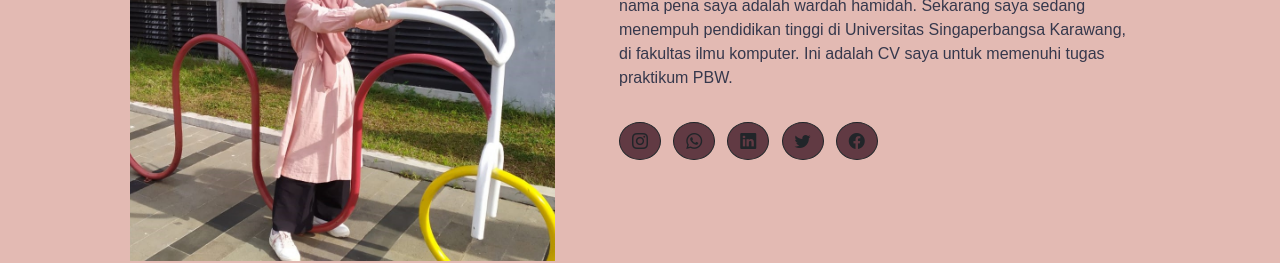
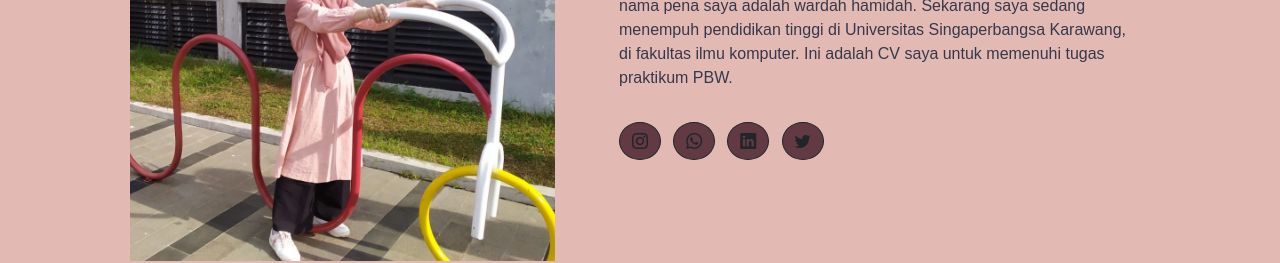
Before and after one commit to nisahhamidah/nisahhamidah.github.io, a plain HTML site: page index.html in a window 1280 px wide. Shown: the part 860-1123 px from the top of the page. Drawn offline with nearby package versions, Linux system fonts and the light colour scheme.

Commit message:
Update index.html

```diff
--- a/index.html
+++ b/index.html
@@ -77,9 +77,7 @@
                             <a href="#" class="btn btn-outline-dark rounded-circle me-2">
                                 <i class="bi bi-twitter"></i>
                             </a>
-                            <a href="#" class="btn btn-outline-dark rounded-circle">
-                                <i class="bi bi-facebook"></i>
-                            </a>
+
                     </div>
                 </div>
             </div>
```
